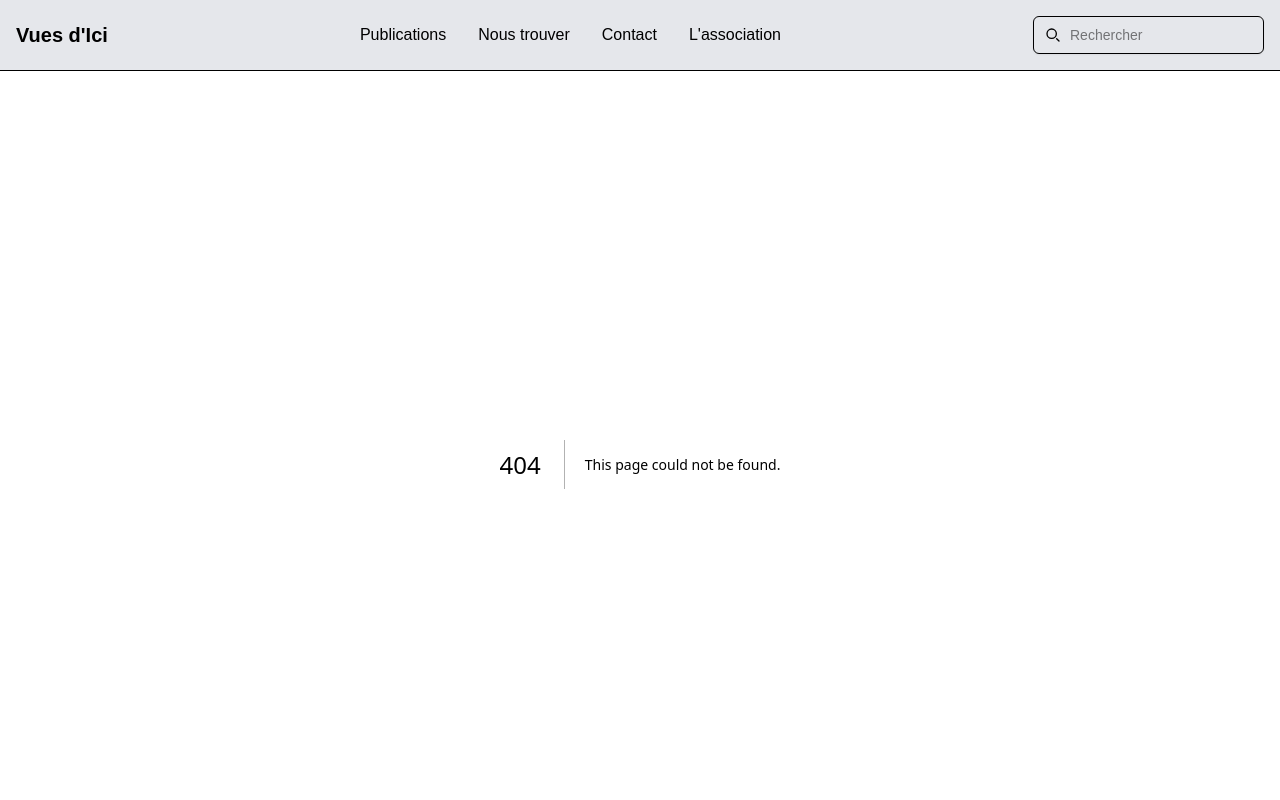
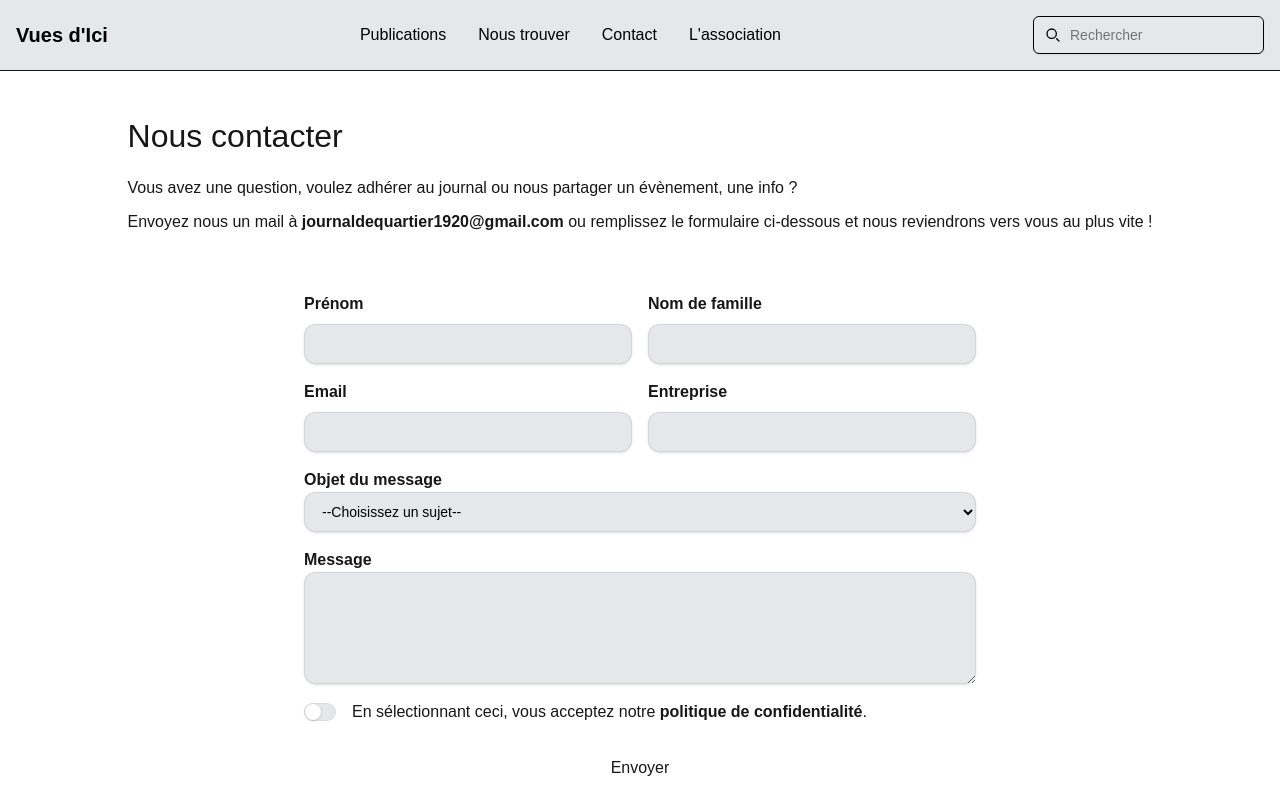
Before and after one commit to VinchC/vues-d-ici, a Next.js app: page /contact in a window 1280 px wide. Before the commit this address had no page. Shown: the top 800 px of the page. Built offline with nearby package versions, Linux system fonts and the light colour scheme.

Commit message:
Contact Form implemented

```diff
--- /dev/null
+++ b/app/components/[ContactForm]/FormComponent.tsx
@@ -0,0 +1,20 @@
+import { FormProps } from "@/app/types";
+
+export default function FormComponent(props: FormProps) {
+  return (
+    <div>
+      <label htmlFor={props.title} className="block font-semibold">
+        {props.fieldName}
+      </label>
+      <div className="mt-2">
+        <input
+          id={props.title}
+          name={props.title}
+          type="text"
+          autoComplete={props.autoComplete}
+          className="block w-full rounded-xl border-0 px-3.5 py-2 shadow-sm ring-1 bg-gray-200 ring-inset ring-gray-300 placeholder:text-gray-700 focus:ring-2 focus:ring-inset focus:ring-indigo-600 sm:text-sm/6"
+        />
+      </div>
+    </div>
+  );
+}
--- a/app/components/[Publications]/PublicationCard.tsx
+++ b/app/components/[Publications]/PublicationCard.tsx
@@ -6,7 +6,7 @@ import Link from "next/link";
 export const PublicationCard = (props: ArticleProps) => {
 
   return (
-    <div className="flex flex-col gap-4 shadow-md rounded-lg w-68 h-80 max-sm:w-80 border-purple-500 border-2">
+    <div className="flex flex-col gap-4 shadow-md rounded-lg w-68 h-76 max-sm:w-80 max-sm:h-80 border-purple-500 border-2">
       <img
         src={props.picture}
         alt={props.alt}
--- /dev/null
+++ b/app/components/utils/PolicyAcceptance.tsx
@@ -0,0 +1,35 @@
+"use client";
+
+import { Field, Label, Switch } from "@headlessui/react";
+import Link from "next/link";
+import { useState } from "react";
+
+export default function PolicyAcceptance() {
+  const [agreed, setAgreed] = useState(false);
+
+  return (
+    <Field className="flex items-center gap-x-4 sm:col-span-2">
+      <div className="flex h-6 items-center">
+        <Switch
+          checked={agreed}
+          onChange={setAgreed}
+          className="group flex w-8 flex-none cursor-pointer rounded-full bg-gray-200 p-px ring-1 ring-inset ring-gray-900/5 transition-colors duration-200 ease-in-out focus-visible:outline focus-visible:outline-offset-2 focus-visible:outline-indigo-600 data-checked:bg-indigo-600"
+        >
+          <span className="sr-only">
+            Accepter nos conditions d&apos;utiliation
+          </span>
+          <span
+            aria-hidden="true"
+            className="size-4 transform rounded-full bg-white shadow-sm ring-1 ring-gray-900/5 transition duration-200 ease-in-out group-data-checked:translate-x-3.5"
+          />
+        </Switch>
+      </div>
+      <Label className="paragraph">
+        En sélectionnant ceci, vous acceptez notre <Link href="#" className="font-semibold">
+          politique de confidentialité
+        </Link>
+        .
+      </Label>
+    </Field>
+  );
+}
--- /dev/null
+++ b/app/contact/layout.tsx
@@ -0,0 +1,13 @@
+import { Metadata } from "next";
+
+export const metadata: Metadata = {
+  title: "Nous contacter",
+};
+
+export default function AssociationPageLayout({
+  children,
+}: Readonly<{
+  children: React.ReactNode;
+}>) {
+  return <main id="maincontent">{children}</main>;
+}
--- /dev/null
+++ b/app/contact/page.tsx
@@ -0,0 +1,81 @@
+import { FORM_FIELDS } from "../../data/data";
+import Link from "next/link";
+import FormComponent from "../components/[ContactForm]/FormComponent";
+import PolicyAcceptance from "../components/utils/PolicyAcceptance";
+
+export default function ContactPage() {
+  return (
+    <>
+      <section className="flex max-md:flex-col justify-center items-center gap-4 spacingMedium max-lg:mt-12">
+        <div className="p-4 gap-2">
+          <h2>Nous contacter</h2>
+          <p>
+            Vous avez une question, voulez adhérer au journal ou nous partager
+            un évènement, une info ?
+          </p>
+          <p className="whitespace-pre-line leading-7 max-lg:text-sm max-sm:text-xs">
+            Envoyez nous un mail à{" "}
+            <strong>
+              <Link href="mailto:journaldequartier1920@gmail.com">
+                journaldequartier1920@gmail.com
+              </Link>
+            </strong>{" "}
+            ou remplissez le formulaire ci-dessous et nous reviendrons vers vous
+            au plus vite !
+          </p>
+          <div className="isolate py-12">
+            <form action="#" method="POST" className="mx-auto max-w-2xl">
+              <div className="grid grid-cols-1 gap-4 sm:grid-cols-2">
+                {FORM_FIELDS.map((e, index) => (
+                  <FormComponent key={index} {...e} />
+                ))}
+                <div className="sm:col-span-2">
+                  <label htmlFor="message-subject" className="block font-semibold">
+                    Objet du message
+                  </label>
+                  <div className="relative">
+                    <label htmlFor="subject" className="sr-only">
+                      Sujet
+                    </label>
+                    <select
+                      id="message-subject"
+                      name="message-subject"
+                      className="block w-full text-black rounded-xl border-0 px-3.5 py-2 bg-gray-200 shadow-sm ring-1 ring-inset ring-gray-300 placeholder:text-gray-700 focus:ring-2 focus:ring-inset focus:ring-indigo-600 sm:text-sm/6 h-10"
+                      required
+                    >
+                      <option value="">--Choisissez un sujet--</option>
+                      <option value="join">Adhésion</option>
+                      <option value="ad">Encart publicitaire</option>
+                      <option value="event">Evènement</option>
+                      <option value="other">Autre</option>
+                    </select>
+                  </div>
+                </div>
+                <div className="sm:col-span-2">
+                  <label htmlFor="message" className="block font-semibold">
+                    Message
+                  </label>
+                  <div>
+                    <textarea
+                      id="message"
+                      name="message"
+                      rows={4}
+                      className="block w-full rounded-xl border-0 px-3.5 py-2 shadow-sm ring-1 ring-inset ring-gray-300 bg-gray-200 placeholder:text-gray-700 focus:ring-2 focus:ring-inset focus:ring-indigo-600 sm:text-sm/6"
+                      defaultValue={""}
+                    />
+                  </div>
+                </div>
+                <PolicyAcceptance />
+              </div>
+              <div className="mt-8 flex justify-center">
+                <button type="submit" className="categoryLink">
+                  Envoyer
+                </button>
+              </div>
+            </form>
+          </div>
+        </div>
+      </section>
+    </>
+  );
+}
--- a/app/publications/page.tsx
+++ b/app/publications/page.tsx
@@ -63,11 +63,11 @@ export default function ArticlesPage() {
                 <Search search={search} handleSearchUpdate={setSearch} />
               </div>
               <h2>Filtrer par catégorie</h2>
-              <div className="grid lg:grid-cols-6 sm:grid-cols-3 xs:grid-cols-2 gap-4 justify-items-center mt-8 mb-8">
+              <div className="grid lg:grid-cols-6 md:grid-cols-3 max-md:grid-cols-2 gap-4 justify-items-center mt-8 mb-8">
                 {CATEGORIES.map((category, index) => (
                   <button
                     key={index}
-                    className="border-2 border-purple-500 rounded-lg text-sm w-36 h-8 text-black bg-green-500 hover:bg-green-500/60"
+                    className="border-2 border-purple-500 rounded-lg text-sm max-sm:w-32 xs:text-xs w-36 h-8 max-sm:h-12 text-black bg-green-500 hover:bg-green-500/60"
                     onClick={() => setCategory(category)}
                   >
                     {category.title}
--- a/package.json
+++ b/package.json
@@ -9,6 +9,8 @@
     "lint": "eslint"
   },
   "dependencies": {
+    "@headlessui/react": "^2.2.9",
+    "@heroicons/react": "^2.2.0",
     "@radix-ui/react-accessible-icon": "^1.1.8",
     "flowbite": "^4.0.1",
     "lucide-react": "^0.562.0",
```
Also changed, not shown: 1 other file (tests, documents, lock files or other folders).
